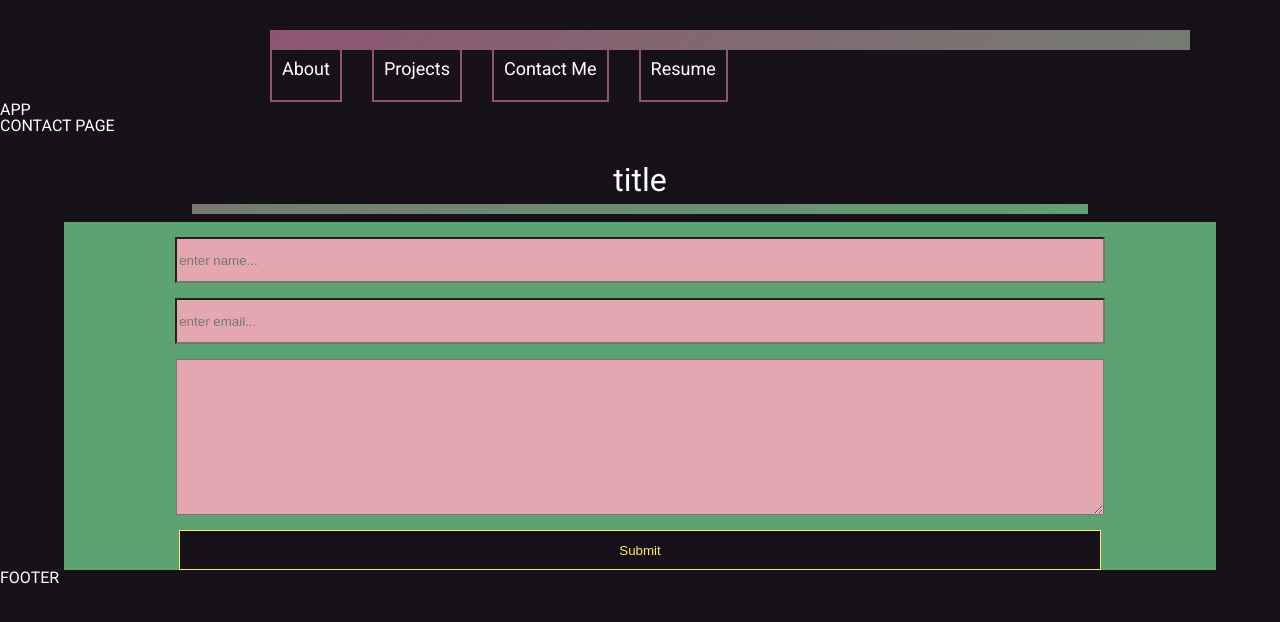
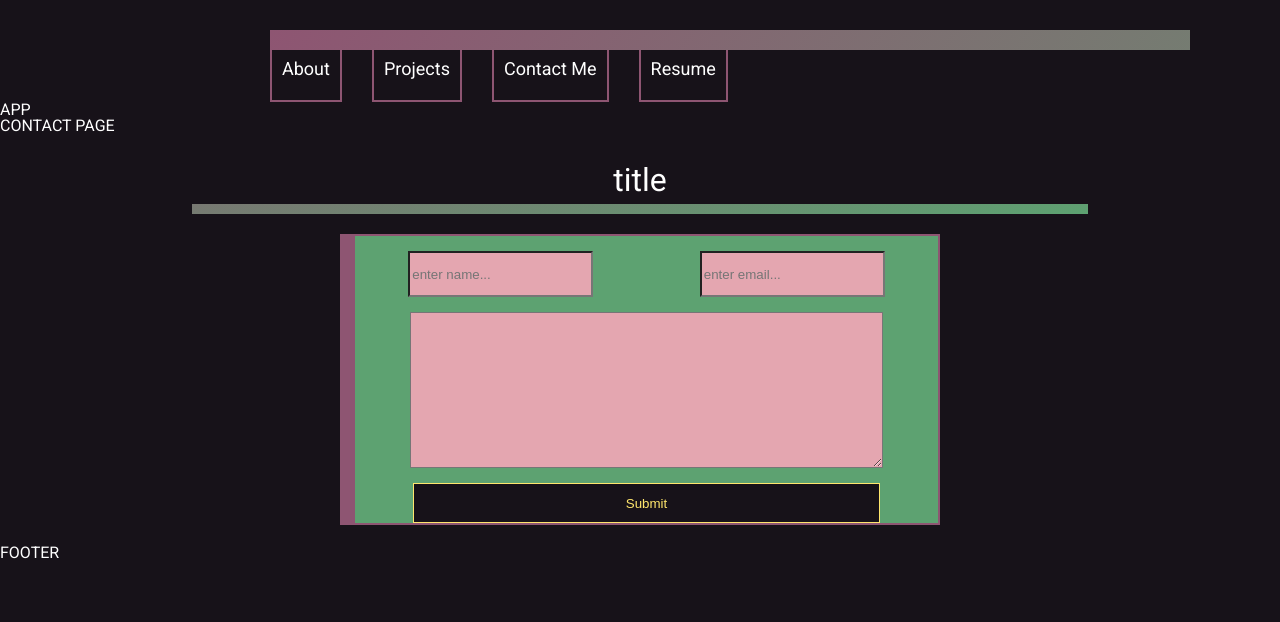
Before and after one commit to KarenDouglas/MyPortfolioWebsite-React, a React (Vite) app in the folder client/: page /contact in a window 1280 px wide. Shown: the top 622 px of the page. Built offline with nearby package versions, Linux system fonts and the light colour scheme.

Commit message:
created form layout for lafor large sceens

```diff
--- a/client/src/components/Form.jsx
+++ b/client/src/components/Form.jsx
@@ -8,8 +8,10 @@ export default function Form() {
     {/* form */}
     <section className='form-container'>
         <form className='form' action="">
-            <input type="text" placeholder='enter name...' required />
+            <div className='form-group1'>
+            <input  type="text" placeholder='enter name...' required />
             <input type="email" placeholder='enter email...' required />
+            </div>
 
             <div className='form-group'>
             <textarea name="message" id="" placeholder='enter your message for Karen' cols="30" rows="10" > </textarea>
--- a/client/src/css/form.css
+++ b/client/src/css/form.css
@@ -1,10 +1,13 @@
 .form-container{
-    max-width: 90%;
-    margin: 0 auto;
+    max-width: 95%;
+    margin: 20px auto;
 }
-
 .form{
     background-color: var(--greenColor);
+    display: flex;
+    flex-direction: column;
+}
+.form-group1{
     display: flex;
     flex-direction: column;
 }
@@ -13,11 +16,16 @@
     flex-direction: column;
 }
 
-.form input, .form textarea, .form button{
+.form-group1 input{
 min-width: 80%;
 margin: 15px auto 0;
 background-color: rgb(228, 166, 176);
 }
+.form-group textarea, .form-group button{
+    min-width: 80%;
+    margin: 15px auto 0;
+    background-color: rgb(228, 166, 176);
+    }
 .form input, .form button{
     min-height: 40px;
 }
@@ -32,3 +40,23 @@ background-color: rgb(228, 166, 176);
     background:var(--linkColor) ;
     color: var(--darkColor);
 }
+
+@media screen and (min-width: 460px) {
+    .form-container{
+        max-width: 600px;
+    }
+    .form-group1{
+        flex-direction: row;
+    }
+    .form{
+
+        border-color: var(--pinkColor);
+        border-width: 2px 2px 2px 15px;
+        border-style: solid;
+    }
+    .form-group1 input{
+        min-width: 30%;
+        margin: 15px auto 0;
+        background-color: rgb(228, 166, 176);
+    }
+}
```
